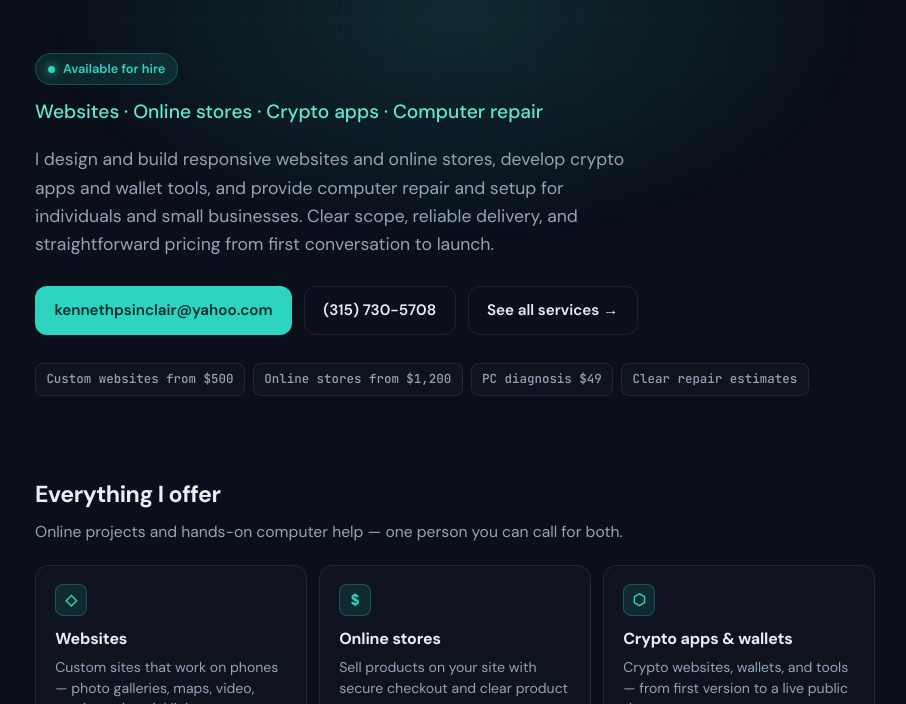
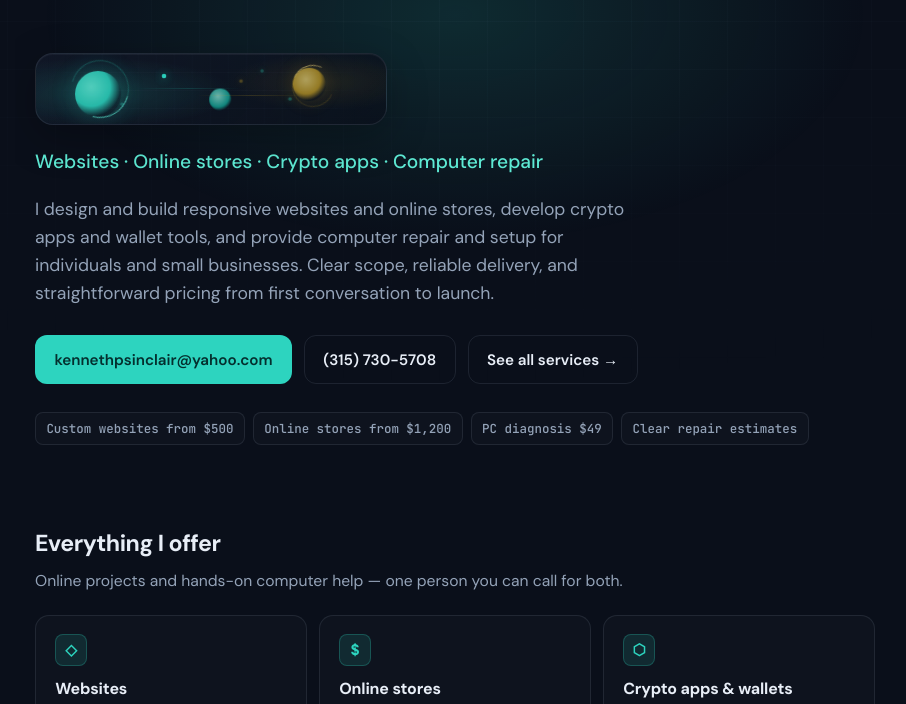
Before and after one commit to lucidbrawler/portfolio, an Astro site: page / in a window 1280 px wide. Shown: the part 75-779 px from the top of the page, without its empty margins (185-1091 px from the left). Built offline with nearby package versions, Linux system fonts and the light colour scheme; Astro itself is replaced by a stand-in of ours.

Commit message:
Replace for-hire badge with abstract hero animation.
Remove the Available for hire eyebrow and add a CSS-only abstract
motion piece (orbs, rings, beams) that matches the Green Anvil palette.

```diff
--- a/src/pages/index.astro
+++ b/src/pages/index.astro
@@ -38,7 +38,22 @@ import "../styles/global.css";
   <main id="top">
     <section class="hero">
       <div class="hero-copy">
-        <p class="eyebrow">Available for hire</p>
+        <div class="hero-anim" aria-hidden="true">
+          <div class="hero-anim-stage">
+            <span class="orb orb-a"></span>
+            <span class="orb orb-b"></span>
+            <span class="orb orb-c"></span>
+            <span class="ring ring-a"></span>
+            <span class="ring ring-b"></span>
+            <span class="beam beam-a"></span>
+            <span class="beam beam-b"></span>
+            <span class="dot d1"></span>
+            <span class="dot d2"></span>
+            <span class="dot d3"></span>
+            <span class="dot d4"></span>
+            <span class="dot d5"></span>
+          </div>
+        </div>
         <p class="role">Websites · Online stores · Crypto apps · Computer repair</p>
         <p class="lede">
           I design and build responsive websites and online stores, develop crypto apps and wallet tools,
--- a/src/styles/global.css
+++ b/src/styles/global.css
@@ -248,36 +248,213 @@ main {
   min-width: 0;
 }
 
-.hero .eyebrow {
-  margin-bottom: 0.75rem;
-}
-
 .hero .role {
   margin-top: 0;
   font-size: 1.2rem;
 }
 
-.eyebrow {
-  display: inline-flex;
-  align-items: center;
-  gap: 0.5rem;
-  margin: 0 0 1rem;
-  padding: 0.3rem 0.75rem;
-  border-radius: 999px;
-  font-size: 0.8rem;
-  font-weight: 600;
-  color: var(--accent);
-  background: var(--accent-dim);
-  border: 1px solid rgba(45, 212, 191, 0.25);
+/* Abstract modern hero animation (replaces “for hire” badge) */
+.hero-anim {
+  margin: 0 0 1.35rem;
+  max-width: 22rem;
 }
 
-.eyebrow::before {
+.hero-anim-stage {
+  position: relative;
+  width: 100%;
+  height: 72px;
+  border-radius: 18px;
+  overflow: hidden;
+  isolation: isolate;
+  background:
+    radial-gradient(ellipse 70% 90% at 18% 55%, rgba(45, 212, 191, 0.16), transparent 55%),
+    radial-gradient(ellipse 55% 80% at 82% 40%, rgba(201, 162, 39, 0.1), transparent 50%),
+    linear-gradient(135deg, rgba(17, 24, 39, 0.95), rgba(10, 15, 26, 0.75));
+  border: 1px solid rgba(148, 163, 184, 0.14);
+  box-shadow:
+    inset 0 1px 0 rgba(255, 255, 255, 0.04),
+    0 12px 40px rgba(0, 0, 0, 0.25);
+}
+
+.hero-anim-stage::before {
   content: "";
-  width: 7px;
-  height: 7px;
+  position: absolute;
+  inset: 0;
+  background-image:
+    linear-gradient(rgba(148, 163, 184, 0.06) 1px, transparent 1px),
+    linear-gradient(90deg, rgba(148, 163, 184, 0.06) 1px, transparent 1px);
+  background-size: 18px 18px;
+  mask-image: linear-gradient(90deg, transparent, black 20%, black 80%, transparent);
+  opacity: 0.55;
+  animation: grid-drift 14s linear infinite;
+  pointer-events: none;
+}
+
+.hero-anim-stage .orb {
+  position: absolute;
+  border-radius: 50%;
+  filter: blur(0.5px);
+  will-change: transform, opacity;
+}
+
+.hero-anim-stage .orb-a {
+  width: 48px;
+  height: 48px;
+  left: 12%;
+  top: 50%;
+  margin-top: -24px;
+  background: radial-gradient(circle at 35% 35%, #5eead4, #2dd4bf 45%, transparent 70%);
+  opacity: 0.85;
+  animation: orb-float-a 7s ease-in-out infinite;
+  box-shadow: 0 0 28px rgba(45, 212, 191, 0.35);
+}
+
+.hero-anim-stage .orb-b {
+  width: 34px;
+  height: 34px;
+  right: 18%;
+  top: 22%;
+  background: radial-gradient(circle at 40% 35%, #f0d878, #c9a227 50%, transparent 72%);
+  opacity: 0.7;
+  animation: orb-float-b 9s ease-in-out infinite;
+  box-shadow: 0 0 22px rgba(201, 162, 39, 0.28);
+}
+
+.hero-anim-stage .orb-c {
+  width: 22px;
+  height: 22px;
+  left: 48%;
+  bottom: 14%;
+  background: radial-gradient(circle at 40% 35%, #99f6e4, #14b8a6 55%, transparent 75%);
+  opacity: 0.65;
+  animation: orb-float-c 6.5s ease-in-out infinite;
+}
+
+.hero-anim-stage .ring {
+  position: absolute;
+  border-radius: 50%;
+  border: 1px solid rgba(45, 212, 191, 0.28);
+  pointer-events: none;
+}
+
+.hero-anim-stage .ring-a {
+  width: 58px;
+  height: 58px;
+  left: 10%;
+  top: 50%;
+  margin-top: -29px;
+  animation: ring-spin 12s linear infinite;
+  border-color: rgba(45, 212, 191, 0.22);
+  border-top-color: rgba(94, 234, 212, 0.65);
+  border-right-color: transparent;
+}
+
+.hero-anim-stage .ring-b {
+  width: 42px;
+  height: 42px;
+  right: 15%;
+  top: 16%;
+  animation: ring-spin 9s linear infinite reverse;
+  border-color: rgba(201, 162, 39, 0.18);
+  border-bottom-color: rgba(240, 216, 120, 0.55);
+  border-left-color: transparent;
+}
+
+.hero-anim-stage .beam {
+  position: absolute;
+  height: 1px;
+  border-radius: 1px;
+  pointer-events: none;
+  opacity: 0.55;
+}
+
+.hero-anim-stage .beam-a {
+  left: 28%;
+  right: 32%;
+  top: 48%;
+  background: linear-gradient(90deg, transparent, rgba(45, 212, 191, 0.55), transparent);
+  animation: beam-pulse 4.5s ease-in-out infinite;
+  transform-origin: left center;
+}
+
+.hero-anim-stage .beam-b {
+  left: 40%;
+  right: 22%;
+  top: 58%;
+  background: linear-gradient(90deg, transparent, rgba(201, 162, 39, 0.4), transparent);
+  animation: beam-pulse 5.5s ease-in-out infinite 0.8s;
+  transform-origin: right center;
+}
+
+.hero-anim-stage .dot {
+  position: absolute;
+  width: 4px;
+  height: 4px;
   border-radius: 50%;
   background: var(--accent);
-  box-shadow: 0 0 10px var(--accent);
+  box-shadow: 0 0 8px rgba(45, 212, 191, 0.8);
+  opacity: 0.7;
+}
+
+.hero-anim-stage .d1 { left: 36%; top: 28%; animation: dot-blink 3.2s ease-in-out infinite; }
+.hero-anim-stage .d2 { left: 58%; top: 36%; animation: dot-blink 4.1s ease-in-out infinite 0.4s; background: #c9a227; box-shadow: 0 0 8px rgba(201, 162, 39, 0.7); }
+.hero-anim-stage .d3 { left: 72%; top: 62%; animation: dot-blink 3.6s ease-in-out infinite 1s; }
+.hero-anim-stage .d4 { left: 24%; top: 68%; animation: dot-blink 4.8s ease-in-out infinite 0.6s; }
+.hero-anim-stage .d5 { left: 64%; top: 22%; animation: dot-blink 3.9s ease-in-out infinite 1.4s; }
+
+@keyframes grid-drift {
+  from { transform: translateX(0); }
+  to { transform: translateX(-18px); }
+}
+
+@keyframes orb-float-a {
+  0%, 100% { transform: translate(0, 0) scale(1); }
+  40% { transform: translate(10px, -6px) scale(1.06); }
+  70% { transform: translate(-4px, 5px) scale(0.96); }
+}
+
+@keyframes orb-float-b {
+  0%, 100% { transform: translate(0, 0) scale(1); }
+  35% { transform: translate(-8px, 7px) scale(1.08); }
+  65% { transform: translate(6px, -4px) scale(0.94); }
+}
+
+@keyframes orb-float-c {
+  0%, 100% { transform: translate(0, 0); opacity: 0.55; }
+  50% { transform: translate(12px, -8px); opacity: 0.9; }
+}
+
+@keyframes ring-spin {
+  to { transform: rotate(360deg); }
+}
+
+@keyframes beam-pulse {
+  0%, 100% { opacity: 0.25; transform: scaleX(0.75); }
+  50% { opacity: 0.75; transform: scaleX(1); }
+}
+
+@keyframes dot-blink {
+  0%, 100% { opacity: 0.25; transform: scale(0.85); }
+  50% { opacity: 1; transform: scale(1.15); }
+}
+
+@media (prefers-reduced-motion: reduce) {
+  .hero-anim-stage::before,
+  .hero-anim-stage .orb,
+  .hero-anim-stage .ring,
+  .hero-anim-stage .beam,
+  .hero-anim-stage .dot {
+    animation: none !important;
+  }
+
+  .hero-anim-stage .beam {
+    opacity: 0.45;
+    transform: none;
+  }
+
+  .hero-anim-stage .dot {
+    opacity: 0.55;
+  }
 }
 
 h1 {
@@ -939,6 +1116,14 @@ h1 {
     padding-top: 2.25rem;
   }
 
+  .hero-anim {
+    max-width: 100%;
+  }
+
+  .hero-anim-stage {
+    height: 64px;
+  }
+
   .logo-mark {
     width: 44px;
     height: 44px;
```
